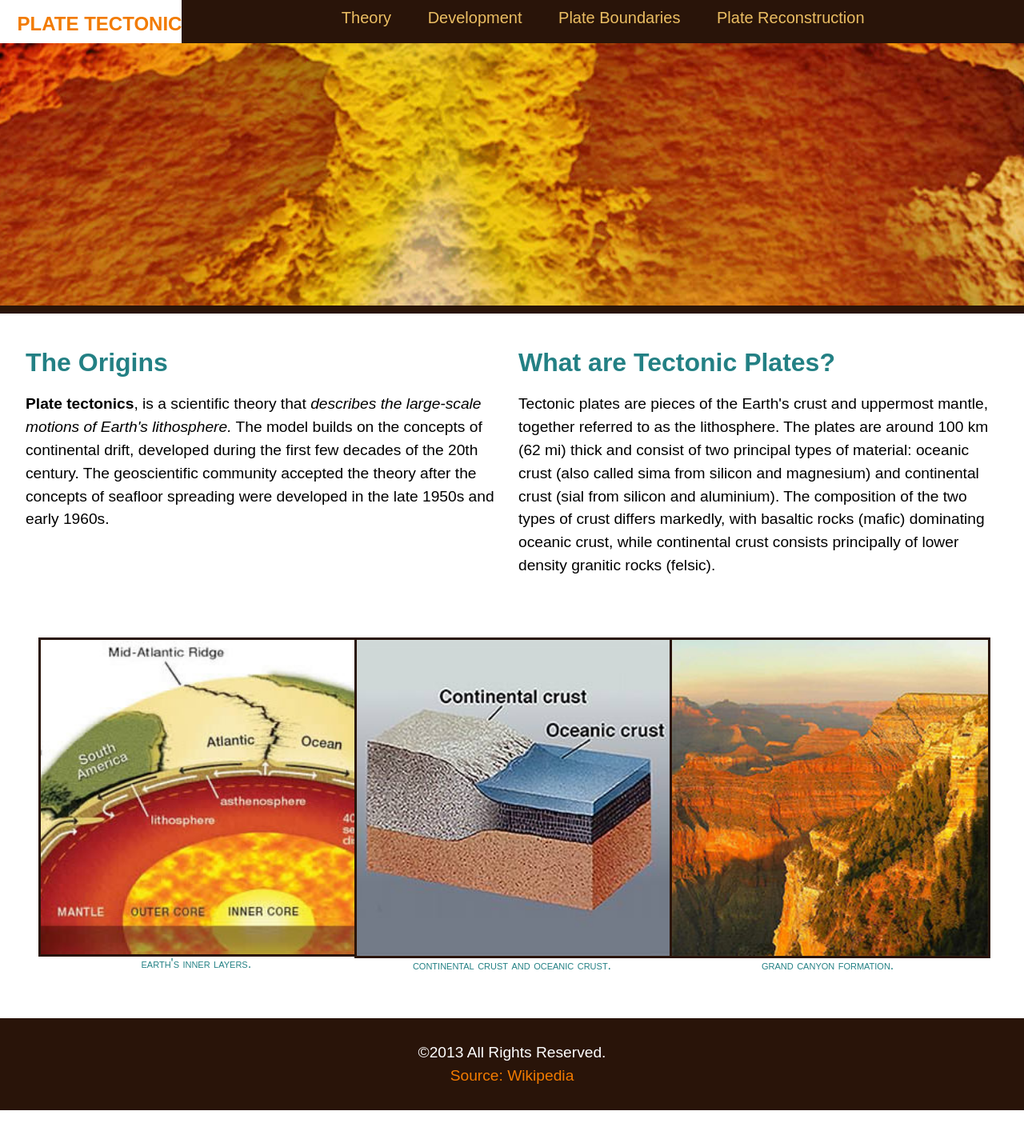
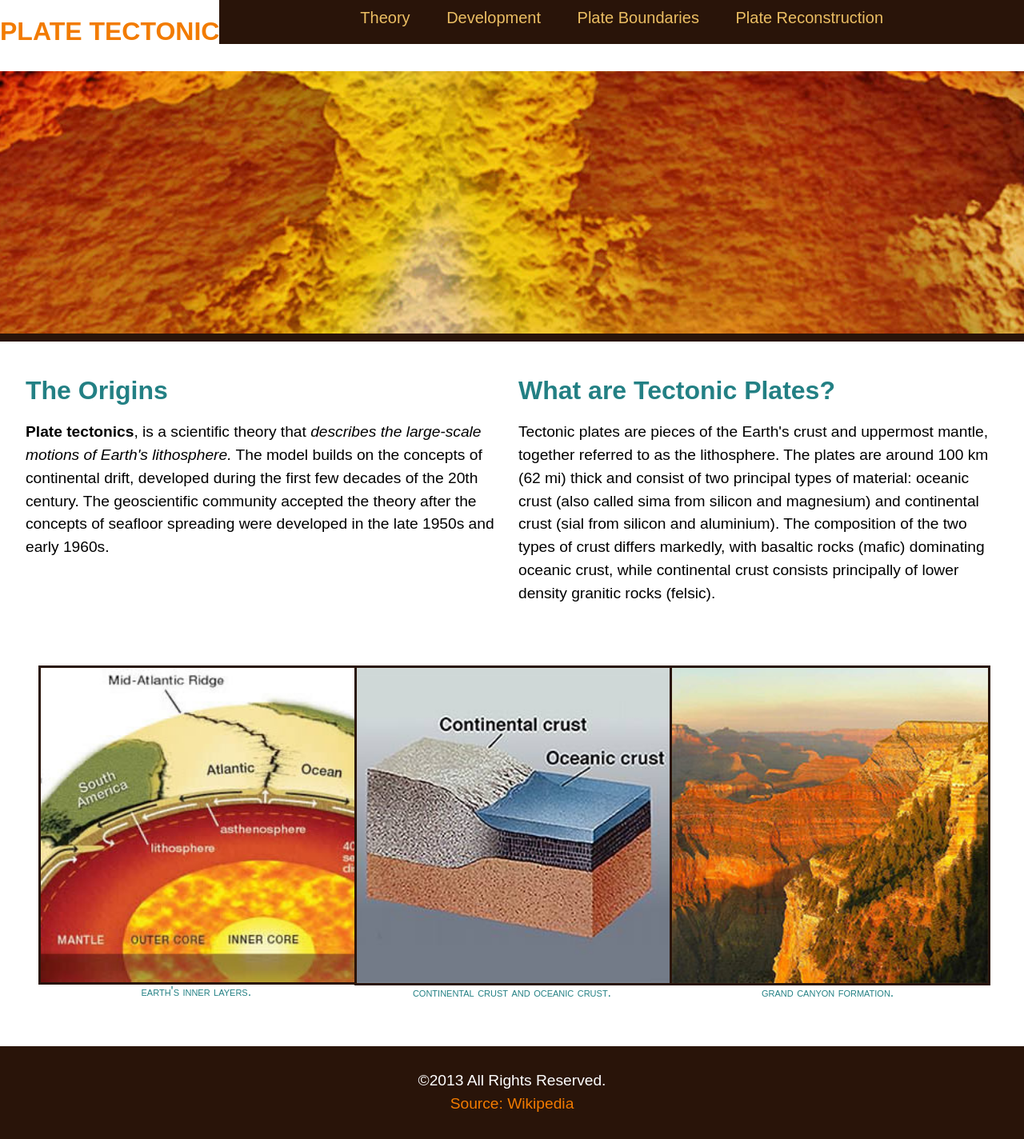
Before and after one commit to jesusmonsalve/large-data-website, a Jekyll site: the page built from index.html, in a window 1280 px wide. Shown: the whole page at 80% size. Built offline with Jekyll 4.4.1, drawn with Linux system fonts in a browser that asks for light colours; nearby versions of some CDN libraries; library files that are not in the unit come from our copies; Markdown is read by kramdown in place of the engine named in the settings; before the commit the page ends 1388 px from its top, so only the background shows below that.

Commit message:
Linked normalizr

```diff
--- a/_layouts/default.html
+++ b/_layouts/default.html
@@ -5,6 +5,7 @@
 	<title>Plate Tectonics - Plate Tectonic theory explains earth plate’s movement; Ottawa, Canada</title>
 	<link href="css/general.css" rel="stylesheet">
 	<link href="css/grid.css" rel="stylesheet">
+	<link href="css/normalize.css" rel="stylesheet">
 	<meta name="handheldfriendly" content="true">
 	<meta name="mobileoptimized" content="240">
 	<meta name="viewport" content="width=device-width,initial-scale=1">
```
